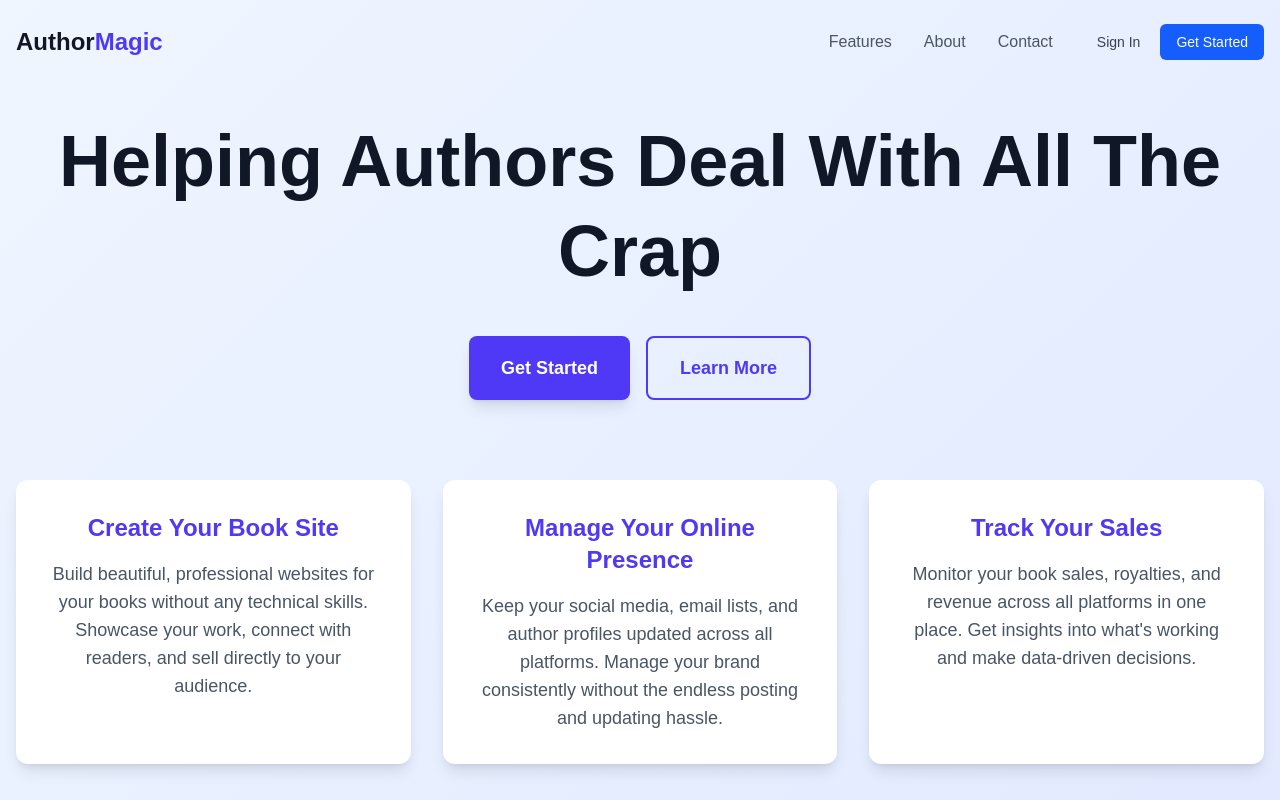
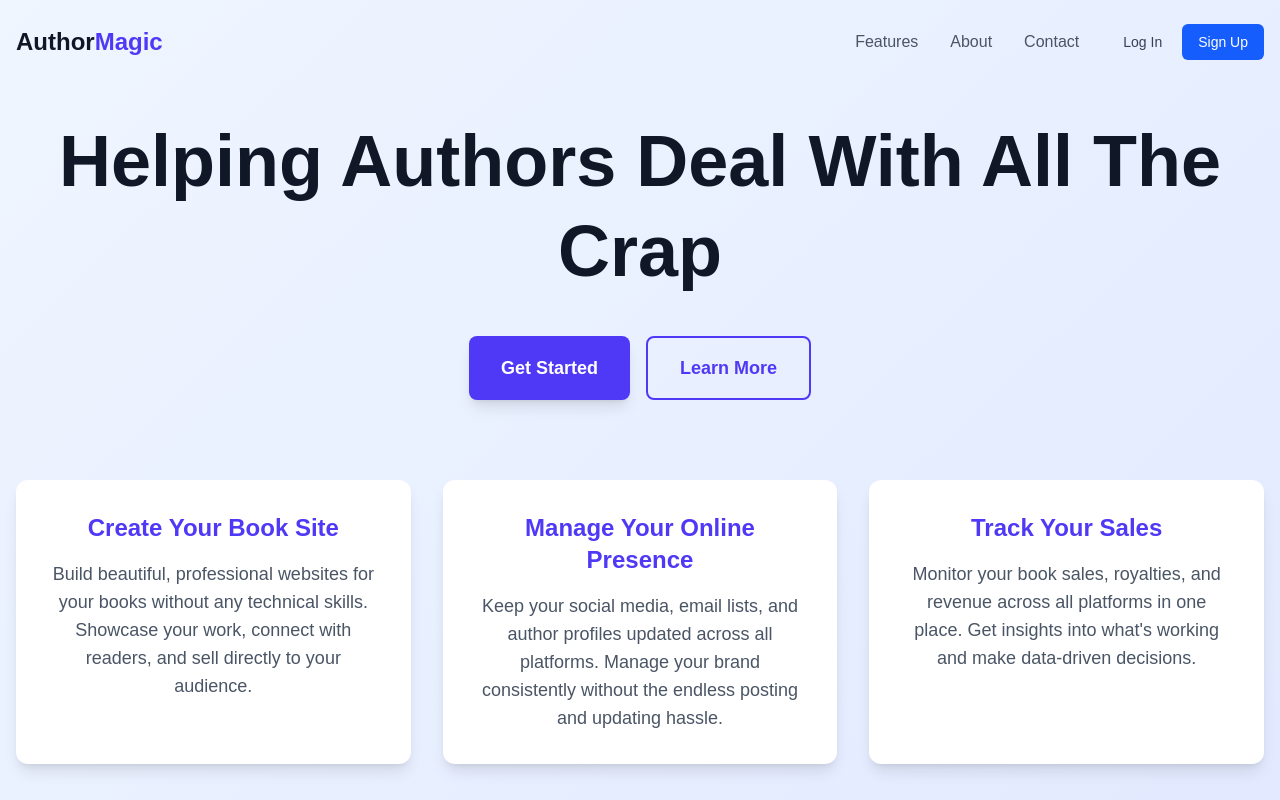
Before and after one commit to bradfeld/authormagic, a Next.js app: page / in a window 1280 px wide. Shown: the top 800 px of the page. Built offline with nearby package versions, Linux system fonts and the light colour scheme; no server answers.

Commit message:
feat: Update authentication button labels
- Change 'Sign In' to 'Log In'
- Change 'Get Started' to 'Sign Up'
- Maintain all existing modal functionality and cross-linking
- Clean build verified, ready for production deployment

```diff
--- a/src/components/UserMenu.tsx
+++ b/src/components/UserMenu.tsx
@@ -93,13 +93,13 @@ export const UserMenu: React.FC = () => {
           onClick={() => openAuthModal('login')}
           className="text-gray-700 hover:text-gray-900 px-3 py-2 text-sm font-medium"
         >
-          Sign In
+          Log In
         </button>
         <button
           onClick={() => openAuthModal('register')}
           className="bg-blue-600 text-white hover:bg-blue-700 px-4 py-2 rounded-md text-sm font-medium"
         >
-          Get Started
+          Sign Up
         </button>
       </div>
 
```
Also changed, not shown: .cursor/scratchpad.md.
